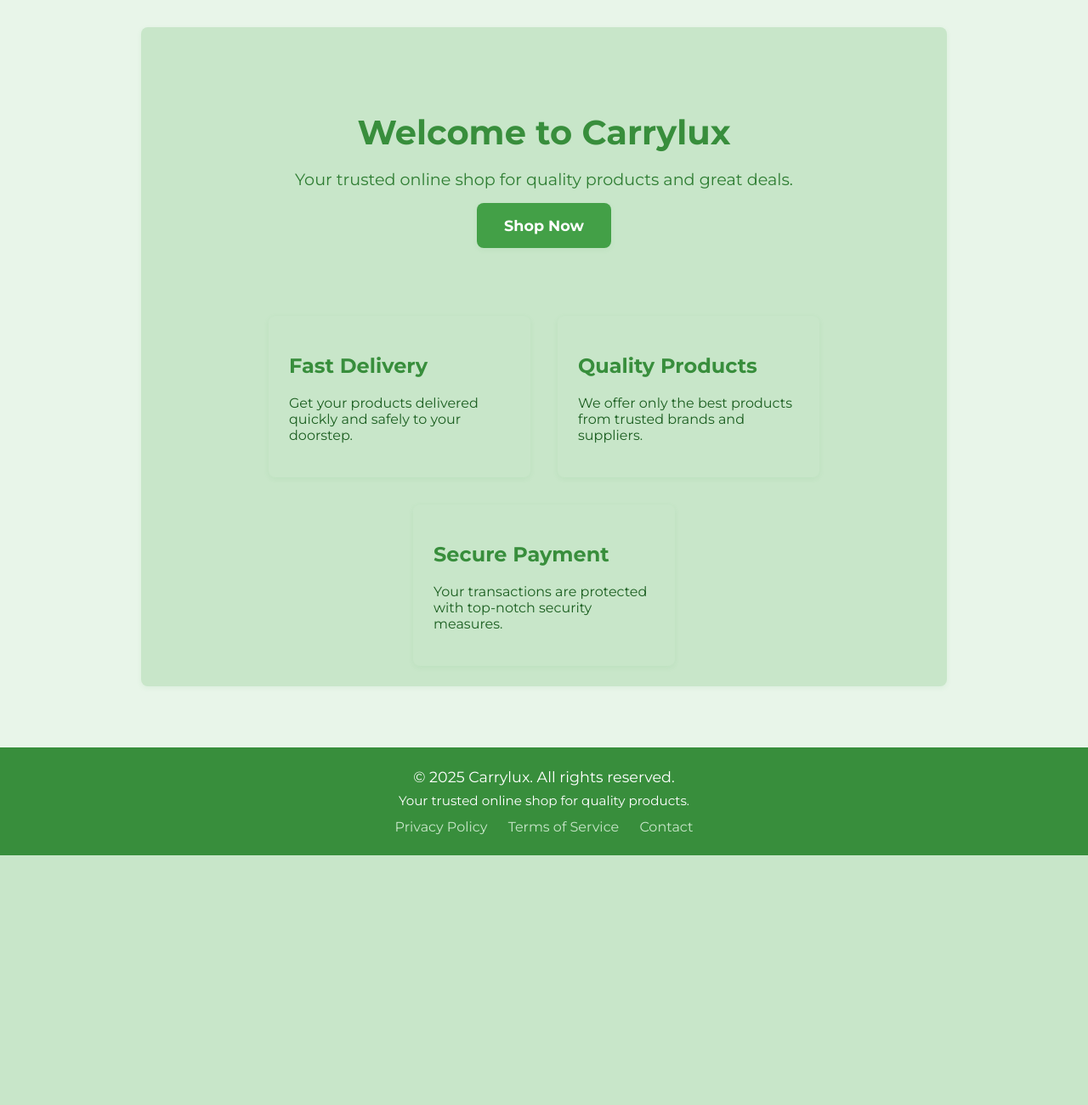
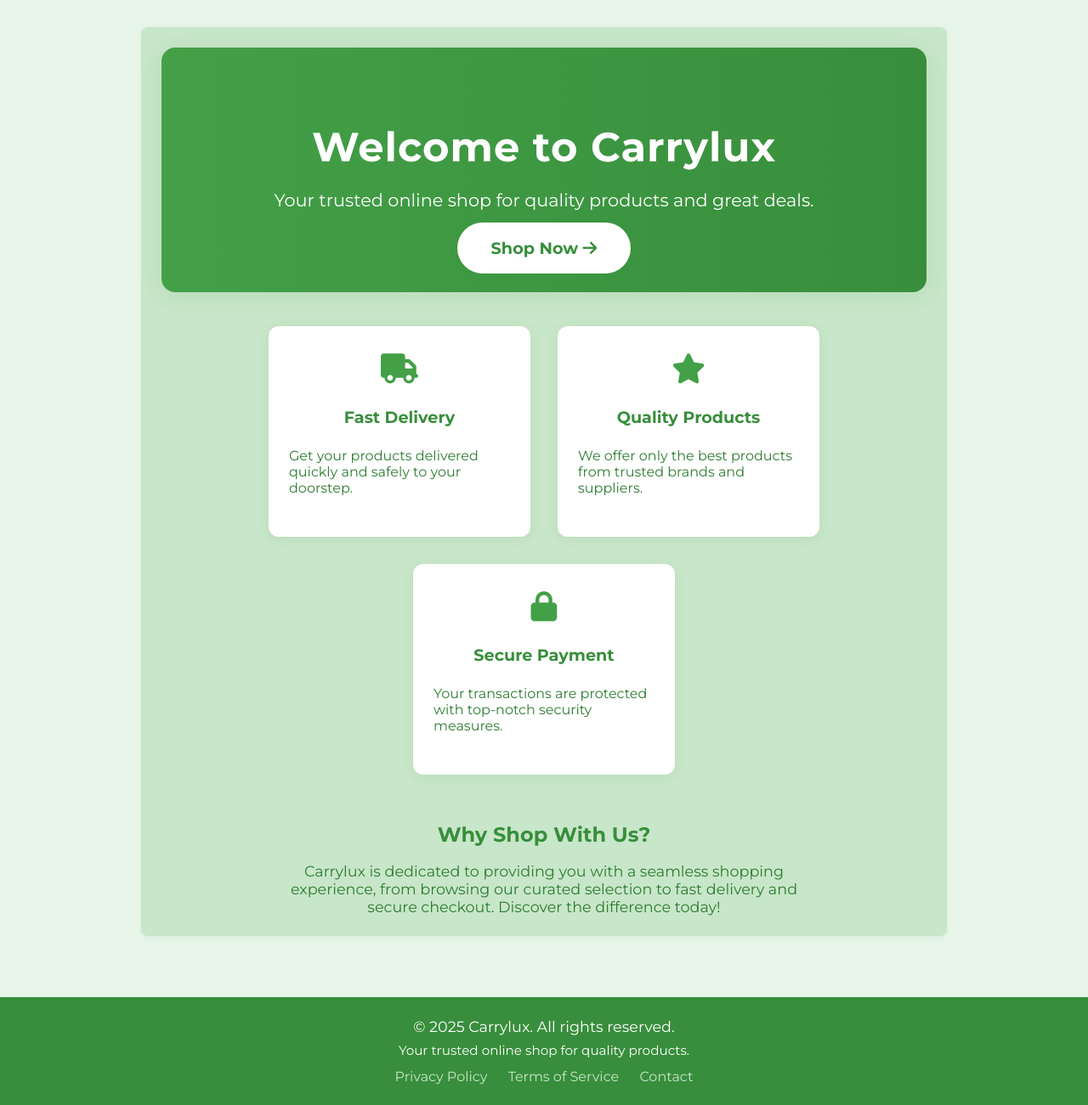
Before and after one commit to WangilaPrish/carrylux, a Django app: page / in a window 1280 px wide. Shown: the part 57-1358 px from the top of the page at 85% size. Before the commit the page ends 1064 px from the top, so only its background shows below. Run offline with Django 5.2, Linux system fonts and the light colour scheme; parts of the project's set-up code (start-up, migrations or seed data) failed here and were passed over.

Commit message:
Revamp landing page layout with enhanced styling, improved content, and added service highlights for better user engagement

```diff
--- a/shop/templates/landing.html
+++ b/shop/templates/landing.html
@@ -2,30 +2,46 @@
 
 {% block title %}Welcome to Carrylux{% endblock %}
 
+{% block extra_head %}
+<link rel="stylesheet" href="https://cdnjs.cloudflare.com/ajax/libs/font-awesome/6.4.2/css/all.min.css" />
+{% endblock %}
+
 {% block content %}
-<div style="text-align:center; padding:48px 0;">
-    <h1 style="font-size:2.5em; color:#388e3c; margin-bottom:16px;">Welcome to Carrylux</h1>
-    <p style="font-size:1.2em; color:#2e7d32; margin-bottom:32px;">Your trusted online shop for quality products and
+<div
+    style="background: linear-gradient(90deg, #43a047 0%, #388e3c 100%); color: #fff; border-radius: 16px; padding: 56px 0 40px 0; text-align: center; margin-bottom: 40px; box-shadow: 0 4px 24px rgba(67,160,71,0.12);">
+    <h1 style="font-size:3em; font-weight:700; margin-bottom:18px; letter-spacing:1px;">Welcome to Carrylux</h1>
+    <p style="font-size:1.3em; margin-bottom:32px; font-weight:400;">Your trusted online shop for quality products and
         great deals.</p>
     <a href="/shop/products/"
-        style="background:#43a047;color:#fff;padding:16px 32px;border-radius:8px;font-size:1.1em;text-decoration:none;font-weight:bold;box-shadow:0 2px 6px rgba(67,160,71,0.08);transition:background 0.2s;">Shop
-        Now</a>
+        style="background:#fff;color:#388e3c;padding:18px 40px;border-radius:32px;font-size:1.2em;text-decoration:none;font-weight:700;box-shadow:0 2px 8px rgba(67,160,71,0.10);transition:background 0.2s;">Shop
+        Now <i class="fas fa-arrow-right"></i></a>
 </div>
-<div style="display:flex;justify-content:center;gap:32px;margin-top:48px;flex-wrap:wrap;">
+
+<div style="display:flex;justify-content:center;gap:32px;margin-top:24px;flex-wrap:wrap;">
     <div
-        style="background:#c8e6c9;padding:24px;border-radius:8px;box-shadow:0 2px 6px rgba(67,160,71,0.08);width:260px;">
-        <h2 style="color:#388e3c;">Fast Delivery</h2>
-        <p>Get your products delivered quickly and safely to your doorstep.</p>
+        style="background:#fff;padding:32px 24px;border-radius:12px;box-shadow:0 2px 12px rgba(67,160,71,0.10);width:260px;display:flex;flex-direction:column;align-items:center;">
+        <i class="fas fa-truck" style="font-size:2.2em;color:#43a047;margin-bottom:12px;"></i>
+        <h2 style="color:#388e3c;font-size:1.2em;margin-bottom:8px;">Fast Delivery</h2>
+        <p style="color:#2e7d32;font-size:1em;">Get your products delivered quickly and safely to your doorstep.</p>
     </div>
     <div
-        style="background:#c8e6c9;padding:24px;border-radius:8px;box-shadow:0 2px 6px rgba(67,160,71,0.08);width:260px;">
-        <h2 style="color:#388e3c;">Quality Products</h2>
-        <p>We offer only the best products from trusted brands and suppliers.</p>
+        style="background:#fff;padding:32px 24px;border-radius:12px;box-shadow:0 2px 12px rgba(67,160,71,0.10);width:260px;display:flex;flex-direction:column;align-items:center;">
+        <i class="fas fa-star" style="font-size:2.2em;color:#43a047;margin-bottom:12px;"></i>
+        <h2 style="color:#388e3c;font-size:1.2em;margin-bottom:8px;">Quality Products</h2>
+        <p style="color:#2e7d32;font-size:1em;">We offer only the best products from trusted brands and suppliers.</p>
     </div>
     <div
-        style="background:#c8e6c9;padding:24px;border-radius:8px;box-shadow:0 2px 6px rgba(67,160,71,0.08);width:260px;">
-        <h2 style="color:#388e3c;">Secure Payment</h2>
-        <p>Your transactions are protected with top-notch security measures.</p>
+        style="background:#fff;padding:32px 24px;border-radius:12px;box-shadow:0 2px 12px rgba(67,160,71,0.10);width:260px;display:flex;flex-direction:column;align-items:center;">
+        <i class="fas fa-lock" style="font-size:2.2em;color:#43a047;margin-bottom:12px;"></i>
+        <h2 style="color:#388e3c;font-size:1.2em;margin-bottom:8px;">Secure Payment</h2>
+        <p style="color:#2e7d32;font-size:1em;">Your transactions are protected with top-notch security measures.</p>
     </div>
 </div>
+
+<div style="margin-top:56px;text-align:center;">
+    <h2 style="color:#388e3c;font-size:1.5em;font-weight:600;margin-bottom:18px;">Why Shop With Us?</h2>
+    <p style="color:#2e7d32;font-size:1.1em;max-width:600px;margin:auto;">Carrylux is dedicated to providing you with a
+        seamless shopping experience, from browsing our curated selection to fast delivery and secure checkout. Discover
+        the difference today!</p>
+</div>
 {% endblock %}
```
